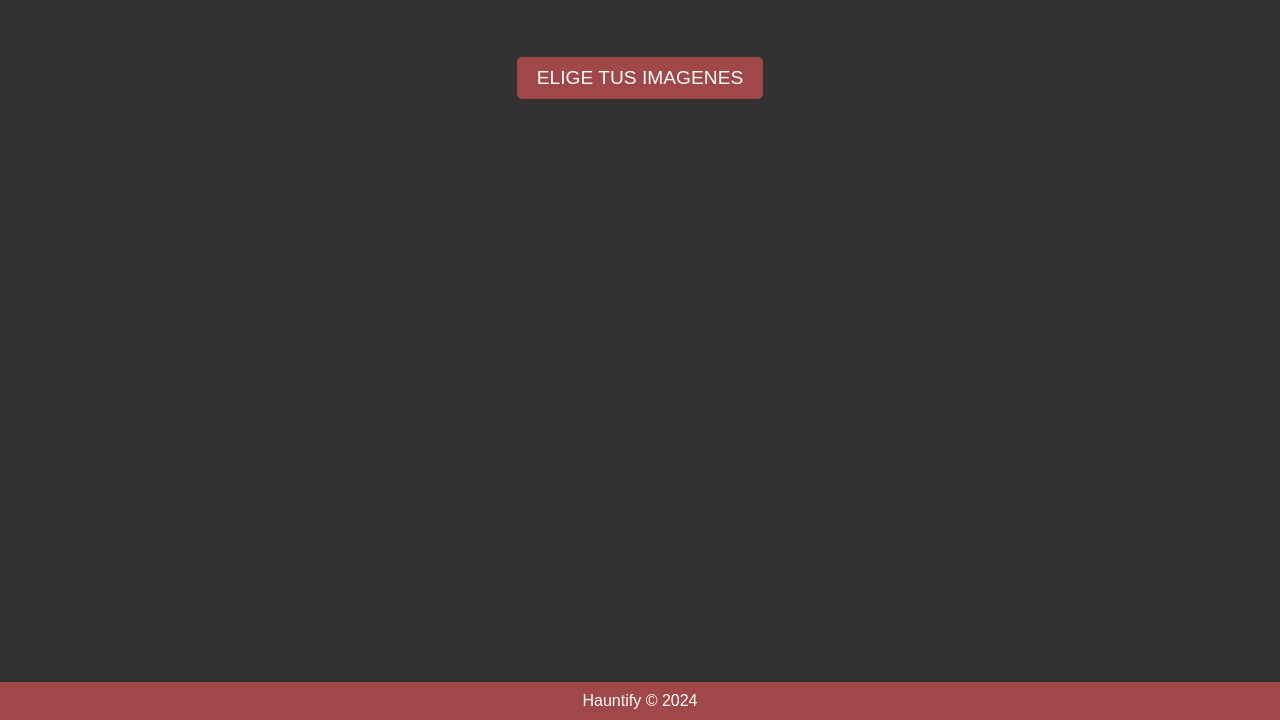
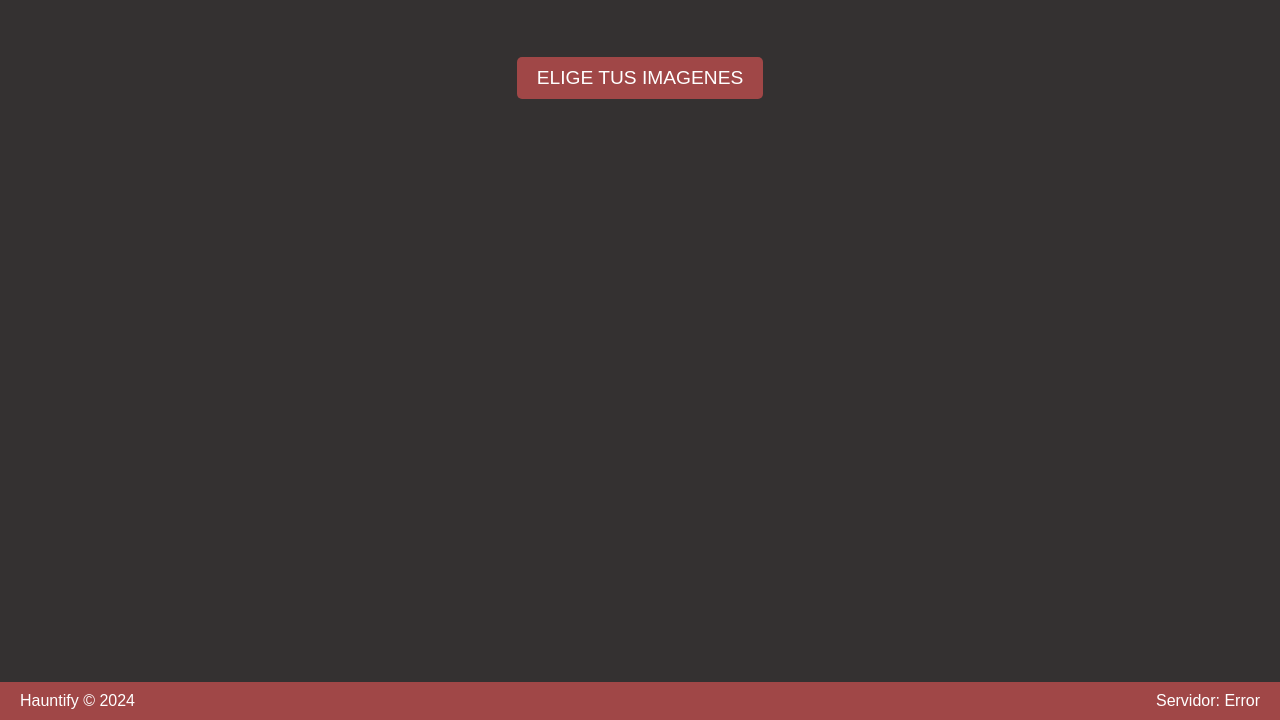
Before and after one commit to MelchorRuiz/hauntify, a plain HTML site: page docs/index.html in a window 1280 px wide. Shown: the part 80-800 px from the top of the page. Drawn offline with Linux system fonts and the light colour scheme; no server answers.

Commit message:
Refactor index.html

```diff
--- a/docs/index.html
+++ b/docs/index.html
@@ -55,15 +55,29 @@
       width: 100%;
       background-color: var(--main-color);
       color: white;
-      text-align: center;
       padding: 10px 0;
+      display: flex;
+      justify-content: space-between;
+      align-items: center;
+      padding-left: 20px;
+      padding-right: 20px;
     }
   </style>
   <script type="module">
-    const BASE_URL = window.location.hostname === '127.0.0.1' ? 'http://127.0.0.1:3000' : 'https://produccion.com';
+    const BASE_URL = window.location.hostname === '127.0.0.1' ? 'http://127.0.0.1:8000' : 'https://produccion.com';
+
     document.querySelector('button').addEventListener('click', () => {
       alert(BASE_URL);
     });
+
+    fetch(`${BASE_URL}/status`)
+      .then(response => response.json())
+      .then(data => {
+        document.querySelector('#status-server').textContent = data.status;
+      })
+      .catch(error => {
+        document.querySelector('#status-server').textContent = 'Error';
+      });
   </script>
   <title>Hauntify</title>
 </head>
@@ -76,6 +90,7 @@
   </main>
   <footer>
     <p>Hauntify &copy; 2024</p>
+    <p>Servidor: <span id="status-server"></span></p>
   </footer>
 </body>
 </html>
```
